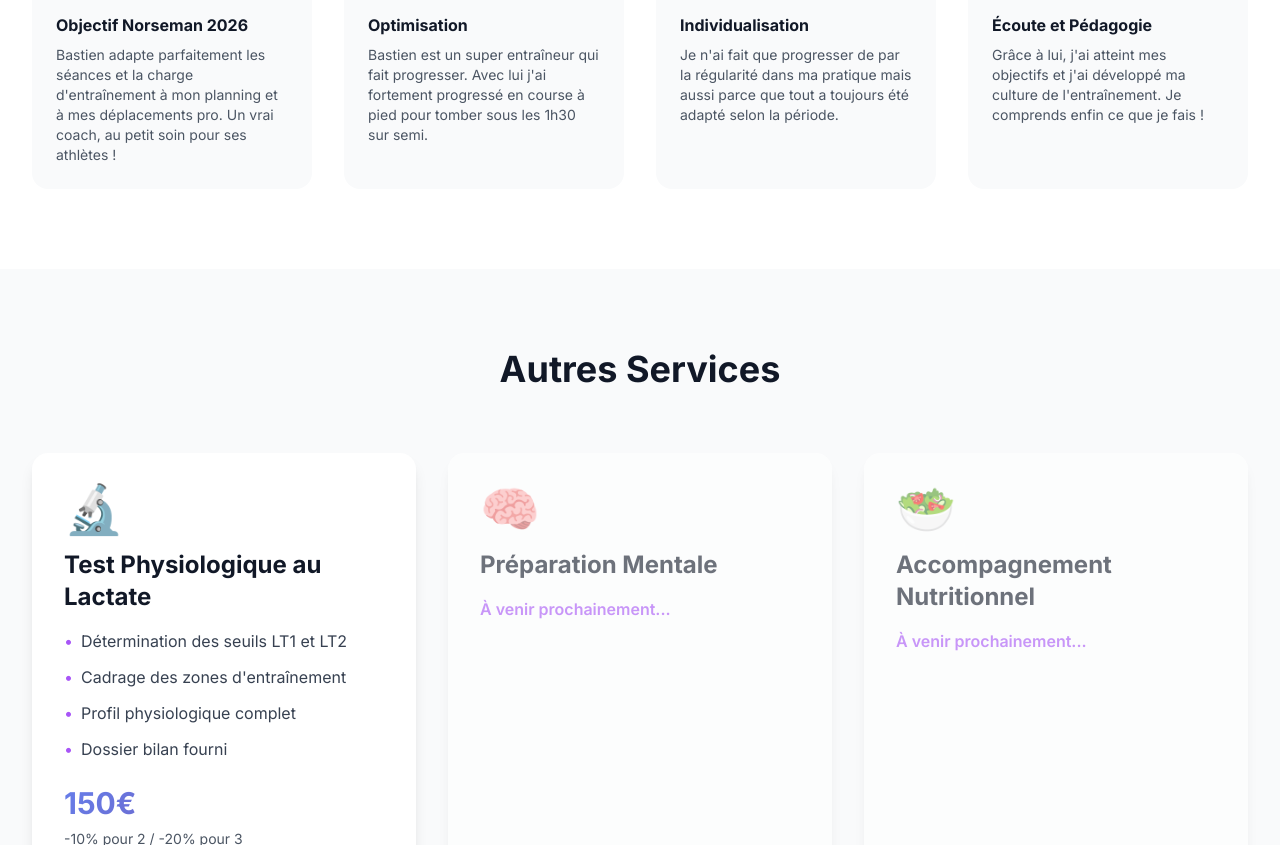
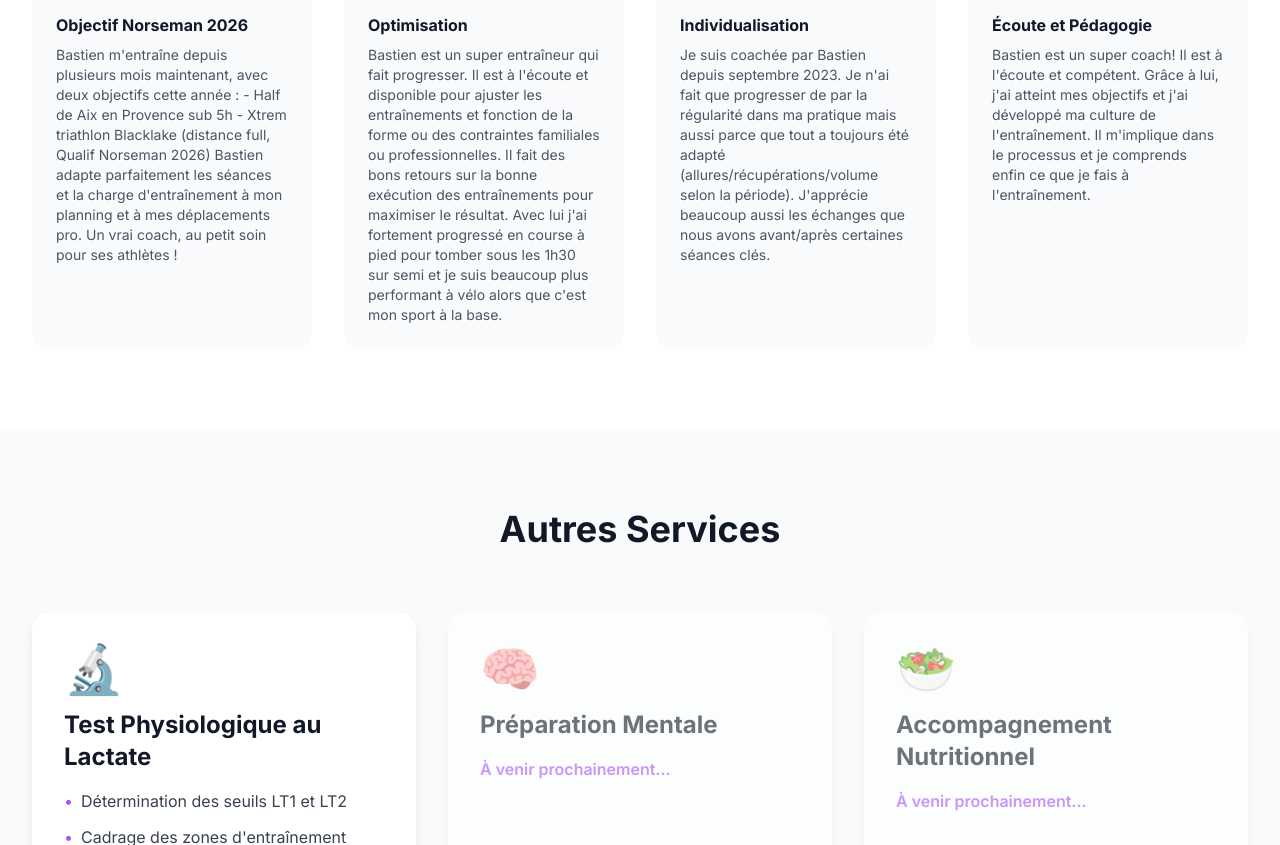
Before and after one commit to LittleLouis/go-zone-2-coaching, a plain HTML site: page home/index.html in a window 1280 px wide. Shown: the part 2077-2922 px from the top of the page. Drawn offline with nearby package versions, Linux system fonts and the light colour scheme; no server answers.

Commit message:
[IMPROVE] Ajout du vrai texte des témoignages

```diff
--- a/home/index.html
+++ b/home/index.html
@@ -255,7 +255,7 @@
                         </div>
                     </div>
                     <h5 class="font-bold text-gray-900 mb-2">Objectif Norseman 2026</h5>
-                    <p class="text-gray-600 text-sm">Bastien adapte parfaitement les séances et la charge d'entraînement à mon planning et à mes déplacements pro. Un vrai coach, au petit soin pour ses athlètes !</p>
+                    <p class="text-gray-600 text-sm">Bastien m'entraîne depuis plusieurs mois maintenant, avec deux objectifs cette année : - Half de Aix en Provence sub 5h - Xtrem triathlon Blacklake (distance full, Qualif Norseman 2026) Bastien adapte parfaitement les séances et la charge d'entraînement à mon planning et à mes déplacements pro. Un vrai coach, au petit soin pour ses athlètes !</p>
                 </div>
 
                 <div class="bg-gray-50 rounded-2xl p-6 card-hover">
@@ -267,7 +267,7 @@
                         </div>
                     </div>
                     <h5 class="font-bold text-gray-900 mb-2">Optimisation</h5>
-                    <p class="text-gray-600 text-sm">Bastien est un super entraîneur qui fait progresser. Avec lui j'ai fortement progressé en course à pied pour tomber sous les 1h30 sur semi.</p>
+                    <p class="text-gray-600 text-sm">Bastien est un super entraîneur qui fait progresser. Il est à l'écoute et disponible pour ajuster les entraînements et fonction de la forme ou des contraintes familiales ou professionnelles. Il fait des bons retours sur la bonne exécution des entraînements pour maximiser le résultat. Avec lui j'ai fortement progressé en course à pied pour tomber sous les 1h30 sur semi et je suis beaucoup plus performant à vélo alors que c'est mon sport à la base.</p>
                 </div>
 
                 <div class="bg-gray-50 rounded-2xl p-6 card-hover">
@@ -279,7 +279,7 @@
                         </div>
                     </div>
                     <h5 class="font-bold text-gray-900 mb-2">Individualisation</h5>
-                    <p class="text-gray-600 text-sm">Je n'ai fait que progresser de par la régularité dans ma pratique mais aussi parce que tout a toujours été adapté selon la période.</p>
+                    <p class="text-gray-600 text-sm">Je suis coachée par Bastien depuis septembre 2023. Je n'ai fait que progresser de par la régularité dans ma pratique mais aussi parce que tout a toujours été adapté (allures/récupérations/volume selon la période). J'apprécie beaucoup aussi les échanges que nous avons avant/après certaines séances clés.</p>
                 </div>
 
                 <div class="bg-gray-50 rounded-2xl p-6 card-hover">
@@ -291,7 +291,7 @@
                         </div>
                     </div>
                     <h5 class="font-bold text-gray-900 mb-2">Écoute et Pédagogie</h5>
-                    <p class="text-gray-600 text-sm">Grâce à lui, j'ai atteint mes objectifs et j'ai développé ma culture de l'entraînement. Je comprends enfin ce que je fais !</p>
+                    <p class="text-gray-600 text-sm">Bastien est un super coach! Il est à l'écoute et compétent. Grâce à lui, j'ai atteint mes objectifs et j'ai développé ma culture de l'entraînement. Il m'implique dans le processus et je comprends enfin ce que je fais à l'entraînement.</p>
                 </div>
             </div>
         </div>
```
